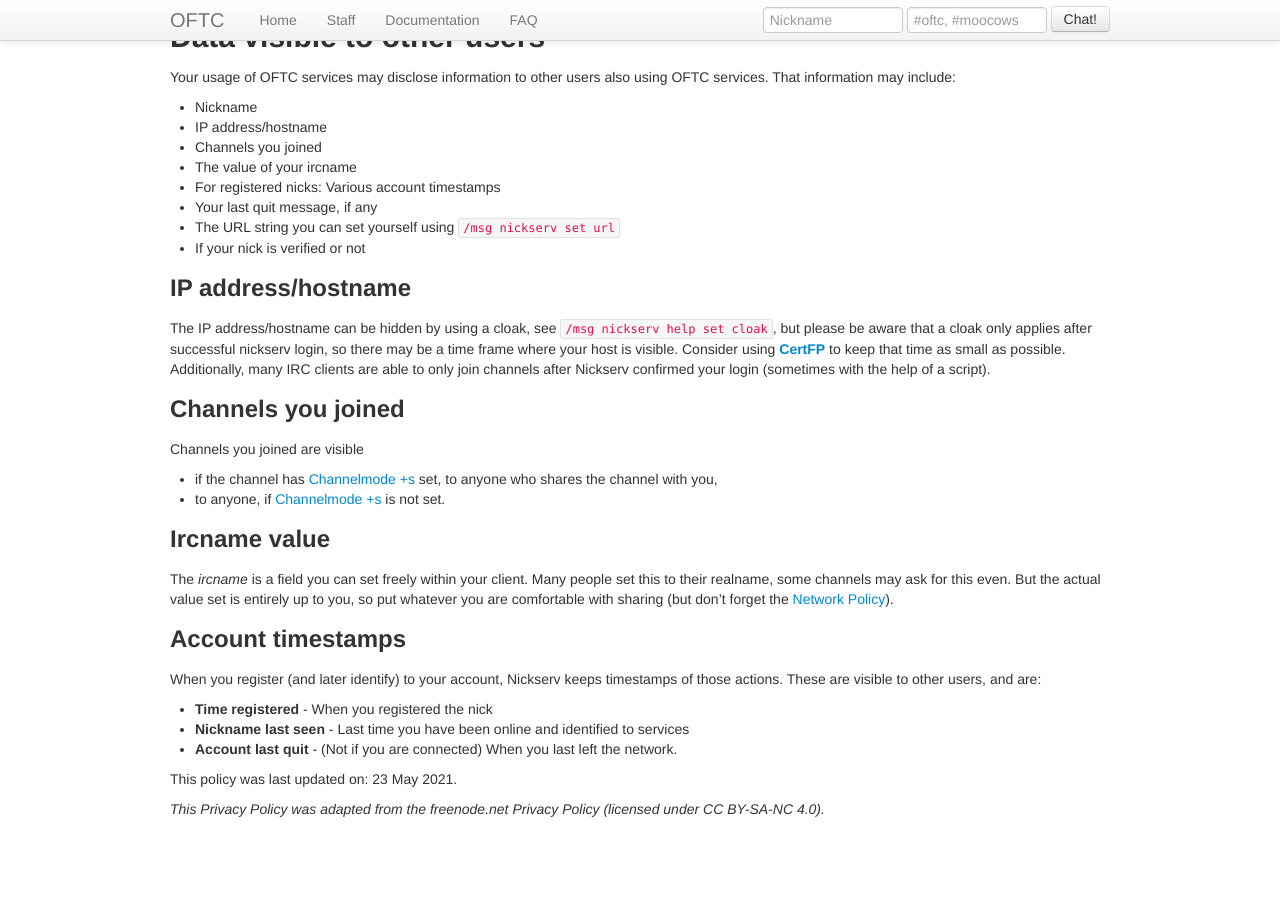
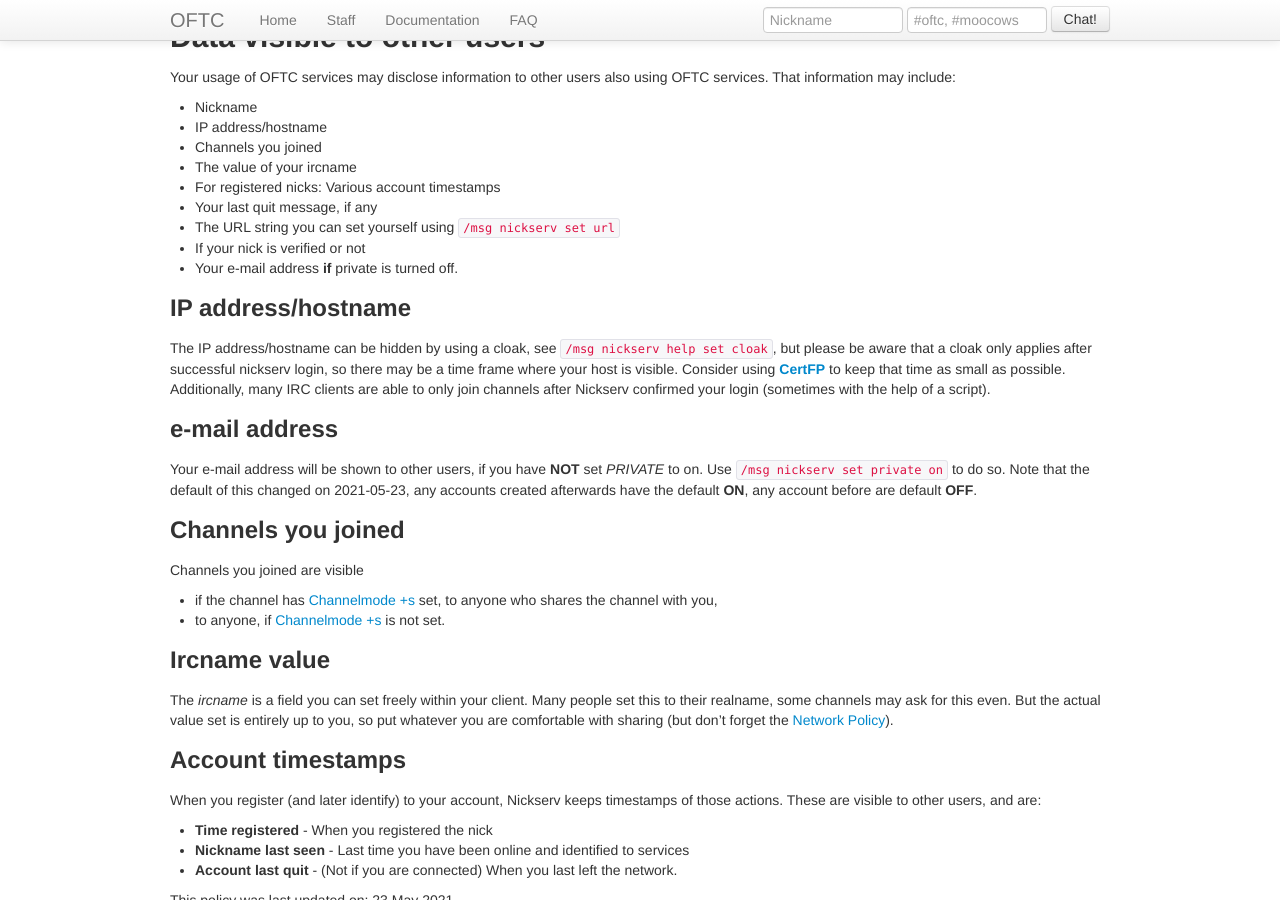
Before and after one commit to oftc/oftc-web, a Jekyll site: the page built from Privacy_Policy.md, in a window 1280 px wide and 900 px high, scrolled down 933 px. Built offline with Jekyll 4.4.1, drawn with Linux system fonts in a browser that asks for light colours; before the commit the page ends 1802 px from its top, so only the background shows below that.

Commit message:
Mention the mail address and private setting

```diff
--- a/Privacy_Policy.md
+++ b/Privacy_Policy.md
@@ -75,6 +75,7 @@
 * Your last quit message, if any
 * The URL string you can set yourself using `/msg nickserv set url`
 * If your nick is verified or not
+* Your e-mail address **if** private is turned off.
 
 ## IP address/hostname
 The IP address/hostname can be hidden by using a cloak, see `/msg
@@ -84,6 +85,13 @@
 [**CertFP**](/NickServ/CertFP/) to keep that time as small as possible.
 Additionally, many IRC clients are able to only join channels after
 Nickserv confirmed your login (sometimes with the help of a script).
+
+## e-mail address
+Your e-mail address will be shown to other users, if you have **NOT**
+set *PRIVATE* to on. Use `/msg nickserv set private on` to do so.
+Note that the default of this changed on 2021-05-23, any accounts
+created afterwards have the default **ON**, any account before are
+default **OFF**.
 
 ## Channels you joined
 Channels you joined are visible
```
